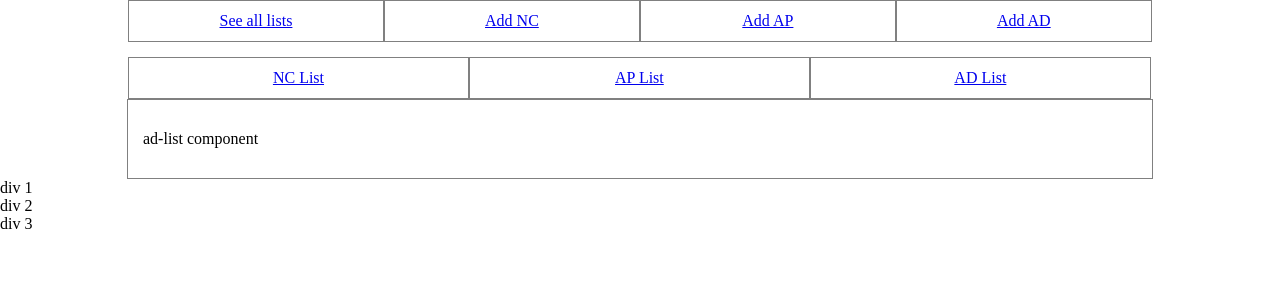
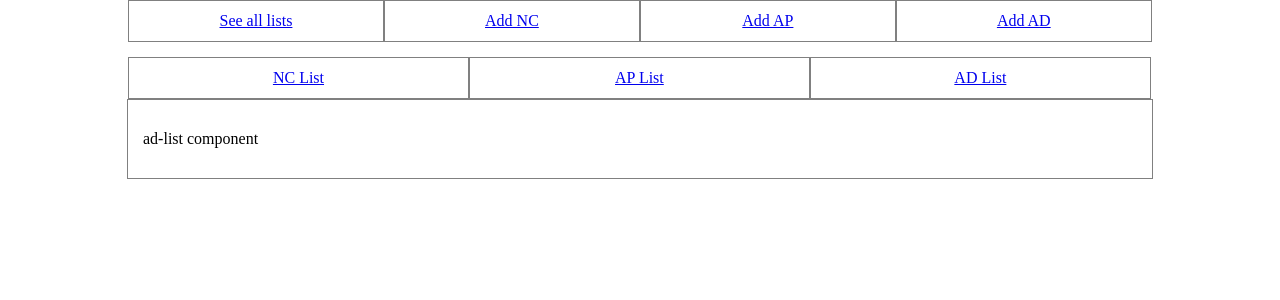
Before and after one commit to Khang90800/ncm3, an Angular app: page /ad-list in a window 1280 px wide. Shown: the top 300 px of the page. Built offline with nearby package versions, Linux system fonts and the light colour scheme.

Commit message:
1 file modified, 1 deleted

```diff
--- a/src/app/app.component.html
+++ b/src/app/app.component.html
@@ -1,11 +1,3 @@
 <app-add-menu></app-add-menu>
 
 <router-outlet></router-outlet>
-
-<div class="container-fluid">
-  <div class="row">
-    <div class="col-md-8 bg-primary">div 1</div>
-    <div class="col-md-4 bg-success">div 2</div>
-    <div class="col-md-4 bg-warning">div 3</div>
-  </div>
-</div>
```
Also changed, not shown: src/app/téléchargement.jfif (deleted).
